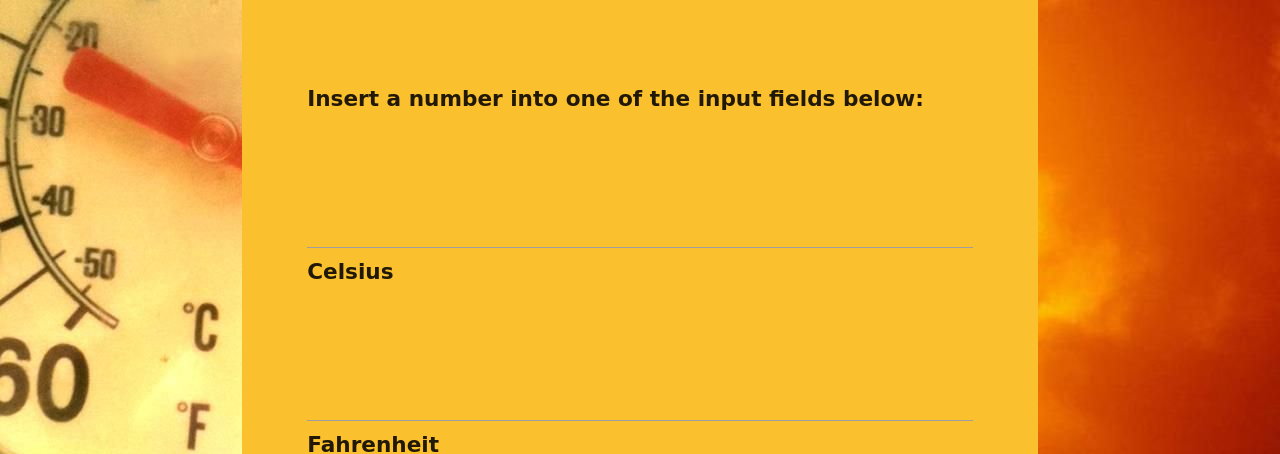
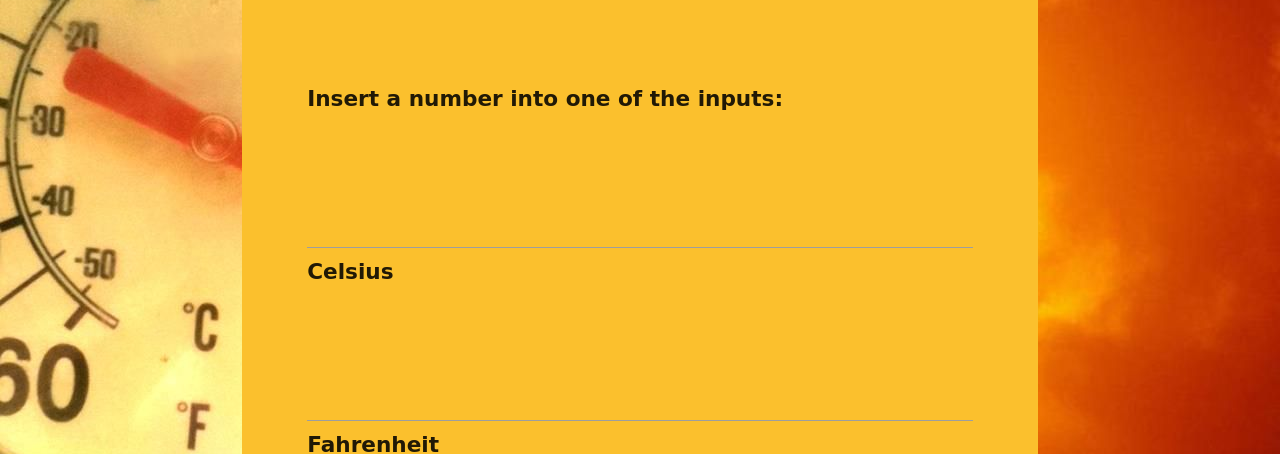
Before and after one commit to Green1634/temperature-converter, a plain HTML site: page index.html in a window 1280 px wide. Shown: the part 336-790 px from the top of the page. Drawn offline with nearby package versions, Linux system fonts and the light colour scheme.

Commit message:
edit content

```diff
--- a/index.html
+++ b/index.html
@@ -61,7 +61,7 @@ input {
 <div class="container" id="temp">
     <h2 class="center-align">TEMPERATURE CONVERTER</h2>
 
-<p>Insert a number into one of the input fields below:</p>
+<p>Insert a number into one of the inputs:</p>
 
 <p><input id="c" onkeyup="convert('C')"> Celsius</p>
 
```
